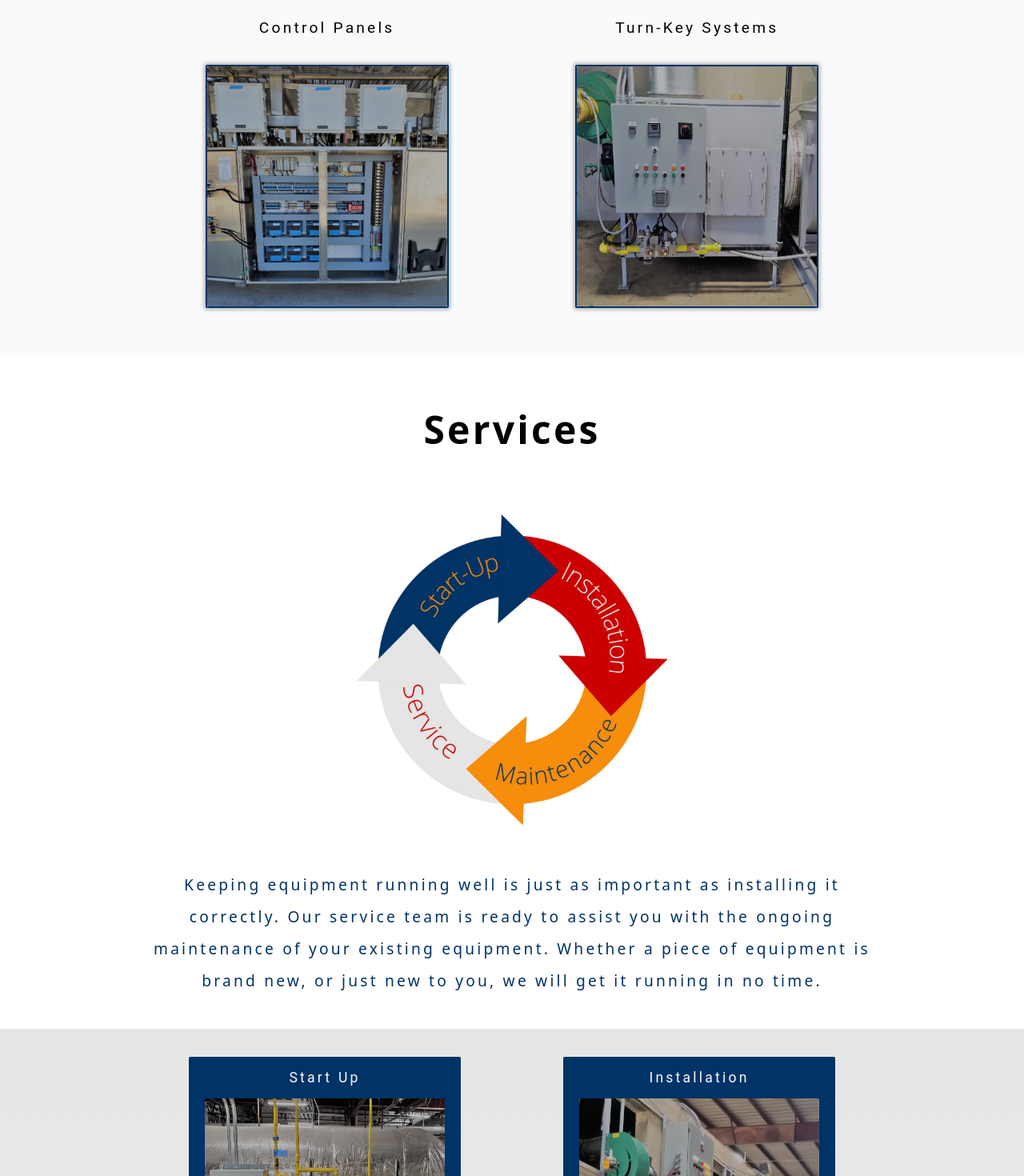
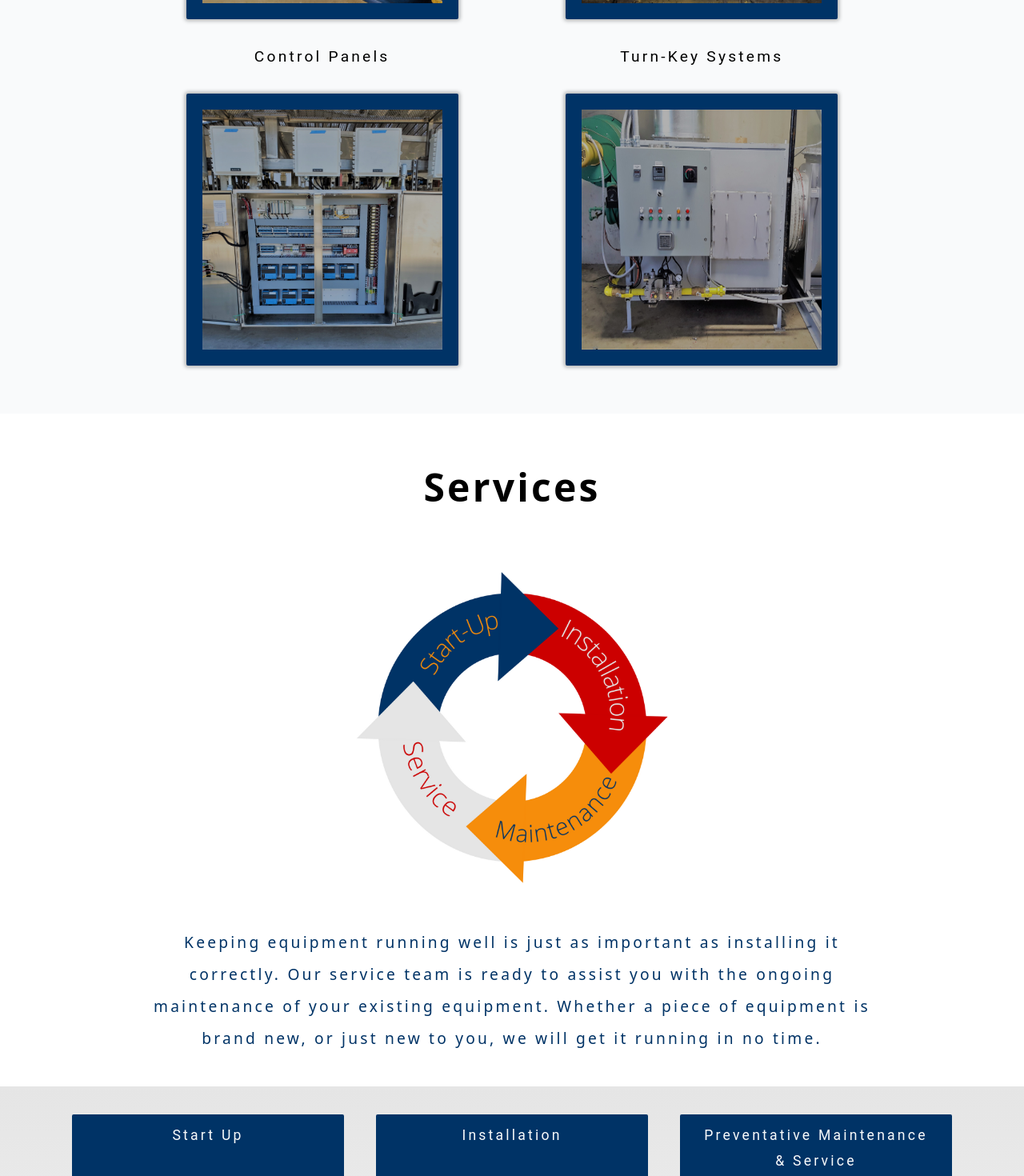
Before and after one commit to hpeterson462/heattransfersystemsinc, a React (Create React App) app: page / in a window 1280 px wide. Shown: the part 1600-3070 px from the top of the page at 80% size. Built offline with nearby package versions, Linux system fonts and the light colour scheme.

Commit message:
sol img bg update, serv card update

```diff
--- a/src/components/products/Products.css
+++ b/src/components/products/Products.css
@@ -1,3 +1,7 @@
+.products-blurb {
+  font-size: 1.5rem;
+}
+
 .card-container {
   display: flex;
   flex-wrap: wrap;
--- a/src/components/products/Products.jsx
+++ b/src/components/products/Products.jsx
@@ -153,8 +153,8 @@ export default function Products() {
         Products
       </h1>
 
-      <h2>
-        We offer a variety of quality products from these companies.
+      <h2 className="products-blurb">
+        Companies we proudly partner with.
       </h2>
 
       <div className="card-container" data-aos="fade-zoom-in" data-aos-offset="200" data-aos-easing="ease-in-sine" data-aos-duration="900">
--- a/src/components/servicesPage/Services.css
+++ b/src/components/servicesPage/Services.css
@@ -33,7 +33,7 @@
   flex-wrap: wrap;
   justify-content: space-evenly;
   margin: 15px;
-  max-width: 80%;
+
 }
 
 .serv-card {
@@ -47,6 +47,13 @@
 }
 
 .serv-name {
+  margin-bottom: 40px;
+  font-size: 1.1rem;
+  letter-spacing: 0.2rem;
+  color: #F9FAFB;
+}
+
+.serv-name-2 {
   margin-bottom: 10px;
   font-size: 1.1rem;
   letter-spacing: 0.2rem;
--- a/src/components/servicesPage/Services.jsx
+++ b/src/components/servicesPage/Services.jsx
@@ -64,8 +64,8 @@ export default function Services() {
           </div>
 
           <div className="serv-card">
-            <div className="serv-name">
-              Preventative Maintenance
+            <div className="serv-name-2">
+              Preventative Maintenance <br /> & Service
             </div>
             <img
               className="serv-img"
@@ -75,9 +75,17 @@ export default function Services() {
             <p className="serv-p">
               Ongoing, preventative maintenance can <b>reduce unplanned down time</b>, <b>minimize fuel costs</b>, <b>increase product quality</b>, and ensure your combustion <b>equipment is running safely</b>. However, if the unexpected does happen, our local team of service experts are ready to get you back into production quickly.
           </p>
+            {/* <p className="serv-p">
+              We offer a wide range of services:
+            <br />
+              <b>burner tuning</b>,
+            <br /> regulatory <b>safety audits</b>,
+            <br /> <b>troubleshooting & repairs</b>, and
+            <br />proactive & preventative <b>maintenance</b>.
+          </p> */}
           </div>
 
-          <div className="serv-card">
+          {/* <div className="serv-card">
             <div className="serv-name">
               Service
             </div>
@@ -94,7 +102,7 @@ export default function Services() {
             <br /> <b>troubleshooting & repairs</b>, and
             <br />proactive & preventative <b>maintenance</b>.
           </p>
-          </div>
+          </div> */}
         </div>
       </div>
     </>
--- a/src/components/solutions/Solutions.css
+++ b/src/components/solutions/Solutions.css
@@ -28,8 +28,8 @@
   height: 300px;
   border-radius: 2px;
   box-shadow: 0 0 5px 2px rgba(0, 0, 0, 0.3);
-  background-color: #F9FAFB;
-  border: #003366 2px solid;
+  background-color: #5c7c9c;
+  border: #003366 20px solid;
 }
 
 .sol-name {
@@ -46,7 +46,6 @@
 .sol-img {
   width: 300px;
   height: 300px;
-  border-radius: 2px;
   transition: opacity .5s ease-in-out;
 }
 
```
